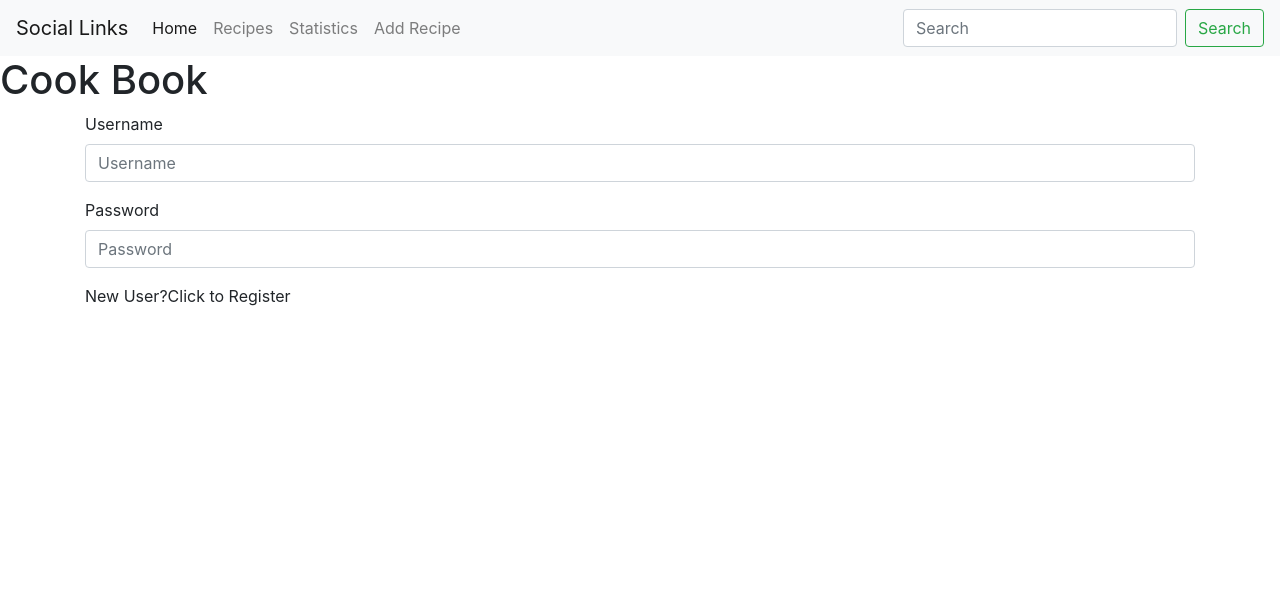
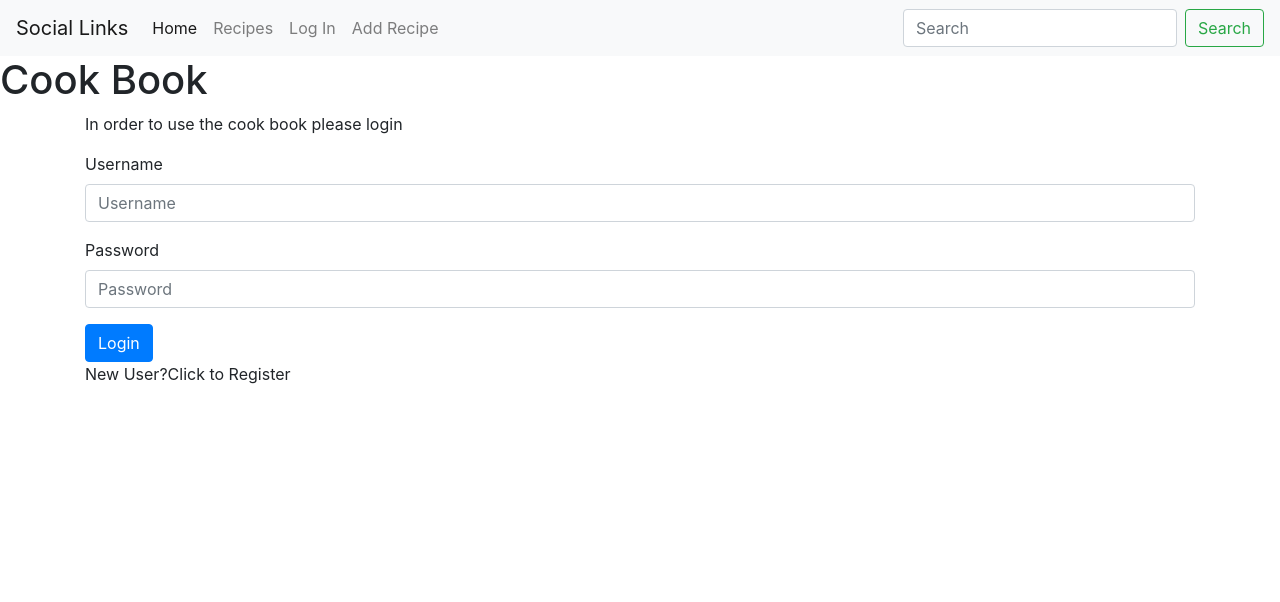
Before and after one commit to irinanita/cook-book, a Flask app: page / in a window 1280 px wide. Shown: the top 602 px of the page. Run offline with Flask 2, Linux system fonts and the light colour scheme; some libraries are stand-ins or nearby versions.

Commit message:
Added password check at login.Added username infor to the recipe

```diff
--- a/app.py
+++ b/app.py
@@ -14,11 +14,20 @@ mongo=PyMongo(app)
 
 @app.route('/', methods=['GET','POST'])
 def login():
-    if request.method == ['POST']:
-        session.pop('user',None)
-        if request.form['password']=='password':
-            session['user']=request.form['user']
-            return render_template('index.html')
+    message="In order to use the cook book please login"
+    session['logged_in']=False
+    return render_template('login.html',message=message)
+
+@app.route('/login',methods=['GET','POST'])
+def login_2():
+    users=mongo.db.users
+    username=request.form['user']
+    user=users.find_one({"user":username})
+    password=user['password']
+    if request.form['password']==password:
+        session['user']=username
+        session['logged_in']=True
+        return redirect(url_for('home'))
     return render_template('login.html')
 
 @app.route('/new_user')
@@ -45,12 +54,18 @@ def register():
 
 
 @app.route('/home')
-def index():
+def home():
+    if not session['logged_in']:
+        return redirect(url_for('login'))
     recipes=mongo.db.recipes.find().sort('_id', -1).limit(4) #return the latest 4 recipes
-    return render_template('index.html',recipes=recipes)
+    return render_template('home.html',recipes=recipes)
+
+
 
 @app.route('/view_recipe/<recipe_id>')
 def view_recipe(recipe_id):
+    if not session['logged_in']:
+        return redirect(url_for('login'))
     the_recipe=mongo.db.recipes.find_one({"_id":ObjectId(recipe_id)})
     views=int(the_recipe['views'])
     mongo.db.recipes.update_one({'_id':ObjectId(recipe_id)},{'$inc':{'views':1}})
@@ -58,7 +73,8 @@ def view_recipe(recipe_id):
 
 @app.route('/recipes',methods =["POST","GET"])
 def recipes():
-
+    if not session['logged_in']:
+        return redirect(url_for('login'))
     if "browse" in request.form:
         tmpParams = [];
         tmpParams.append({"cuisine":request.form["browse"]})
@@ -101,6 +117,8 @@ def recipes():
 
 @app.route('/add_recipe')
 def add_recipe():
+    if not session['logged_in']:
+        return redirect(url_for('login'))
     allergens_list=mongo.db.allergens.find()
     _diet_list=mongo.db.diet.find()
     diet_list=[diet for diet in _diet_list]
@@ -117,6 +135,8 @@ def add_recipe():
 
 @app.route('/insert_recipe', methods =["POST","GET"])
 def insert_recipe():
+    if not session['logged_in']:
+        return redirect(url_for('login'))
     _units=mongo.db.units.find()
     units_list=[unit for unit in _units]
 
@@ -162,6 +182,7 @@ def insert_recipe():
     recipes_dict["steps"]=form_steps
     recipes_dict["allergens"]=form_allergens
     recipes_dict["views"]=0
+    recipes_dict["user"]=session['user']
     ts=datetime.datetime.utcnow()
     recipes_dict["date"]= ts
 
--- a/templates/base.html
+++ b/templates/base.html
@@ -21,13 +21,13 @@
         <div class="collapse navbar-collapse" id="navbarSupportedContent">
             <ul class="navbar-nav mr-auto">
                 <li class="nav-item active">
-                    <a class="nav-link" href="{{url_for('index')}}">Home <span class="sr-only">(current)</span></a>
+                    <a class="nav-link" href="{{url_for('home')}}">Home <span class="sr-only">(current)</span></a>
                 </li>
                 <li class="nav-item">
                     <a class="nav-link" href="{{url_for('recipes')}}">Recipes</a>
                 </li>
                 <li class="nav-item">
-                    <a class="nav-link" href="#">Statistics</a>
+                    <a class="nav-link" href="{{url_for('login')}}">Log In</a>
                 </li>
                 <li class="nav-item">
                     <a class="nav-link" href="{{url_for('add_recipe')}}">Add Recipe</a>
--- a/templates/login.html
+++ b/templates/login.html
@@ -5,7 +5,7 @@
    <p>{{message}}</p>
 </div>
 {%endif%}
-<form action="{{url_for('login')}}" method="POST">
+<form action="{{url_for('login_2')}}" method="POST">
     <div class="form-group">
         <label for="user">Username</label>
         <input type="text" class="form-control" value="" name="user" placeholder="Username" required>
@@ -14,6 +14,7 @@
         <label for="title">Password</label>
         <input type="password" class="form-control" value="" name="password" placeholder="Password" required>
     </div>
+    <button type="submit" class="btn btn-primary" name="submit" value="submit">Login</button>
 </form>
     <p>New User?<a class="text-reset" href="{{url_for('new_user')}}">Click to Register</a></p>
 {%endblock%}
```
Also changed, not shown: templates/home.html (renamed from templates/index.html).
